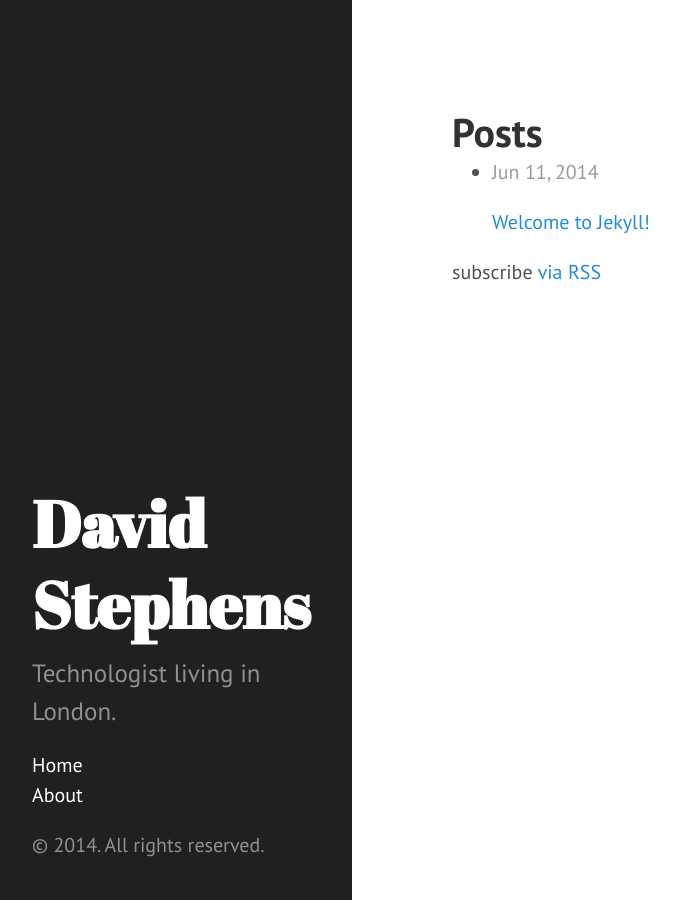
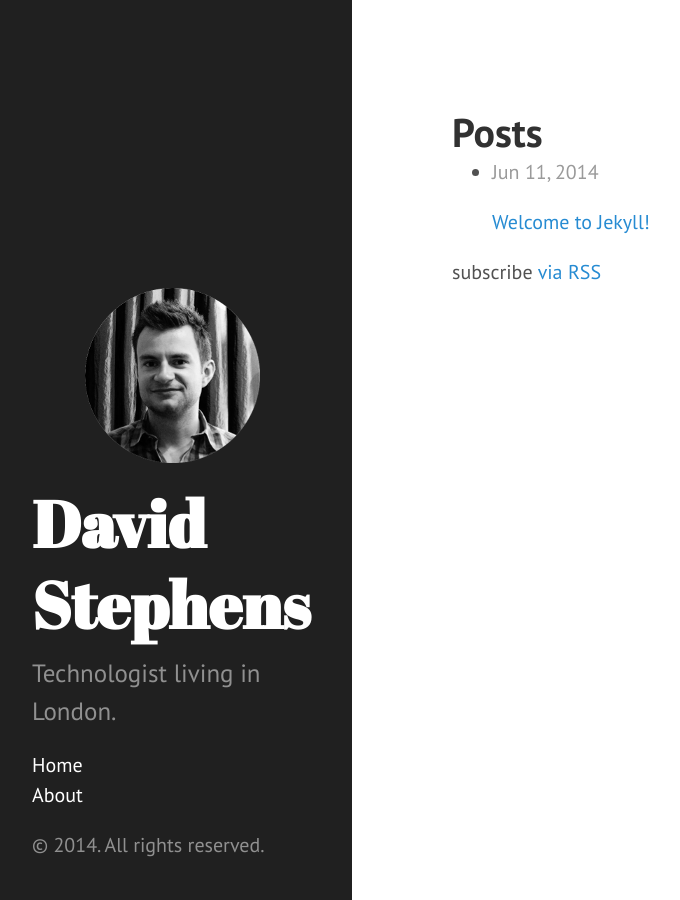
Before and after one commit to davestephens/davestephens.github.io, a Jekyll site: the page built from index.html, in a window 1280 px wide. Shown: the whole page, without its empty margins (8-688 px from the left). Built offline with Jekyll 4.4.1, drawn with Linux system fonts in a browser that asks for light colours; the list of posts is cut into pages by our own code.

Commit message:
Added a mugshot

```diff
--- a/_includes/sidebar.html
+++ b/_includes/sidebar.html
@@ -1,5 +1,10 @@
 <div class="sidebar">
   <div class="container sidebar-sticky">
+
+    <div class="sidebar-mugshot">
+        <img src="/assets/images/mugshot.png" alt="David Stephens">
+    </div>
+
     <div class="sidebar-about">
       <h1>{{ site.title }}</h1>
       <p class="lead">{{ site.description }}</p>
--- a/assets/css/hyde.css
+++ b/assets/css/hyde.css
@@ -73,6 +73,13 @@ html {
 /* Sidebar links */
 .sidebar a {
   color: #fff;
+}
+
+/* Sidebar Mugshot */
+.sidebar-mugshot img {
+   margin-left: auto;
+   margin-right: auto;
+   display: block;
 }
 
 /* About section */
```
Also changed, not shown: assets/images/mugshot.png (added).
